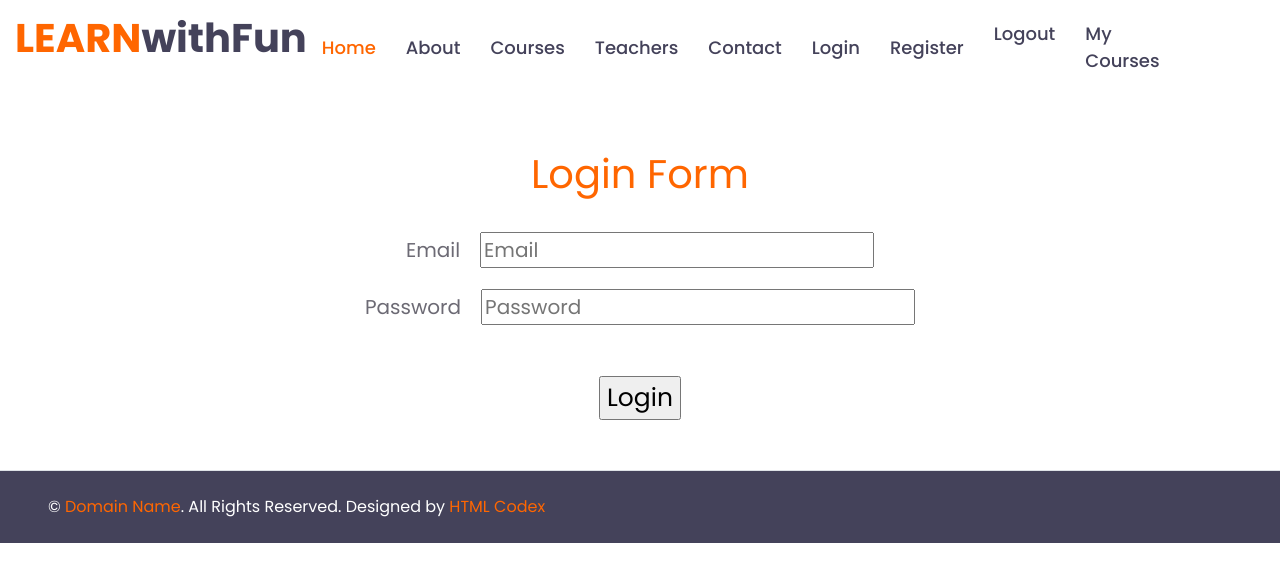
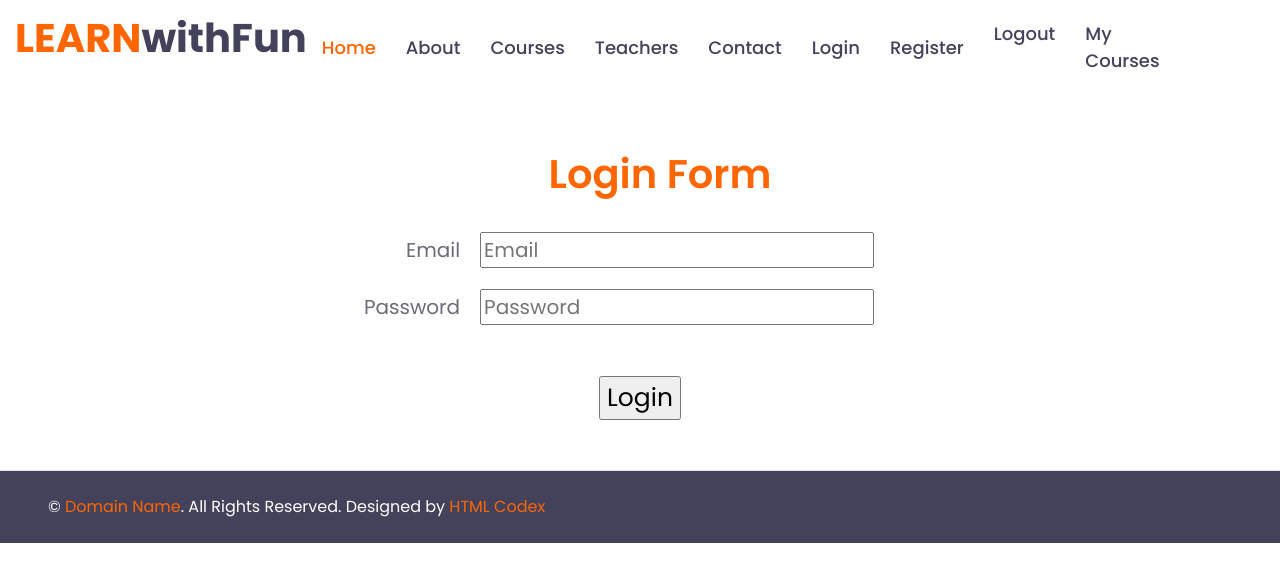
Before and after one commit to TeodorTod/Learn-With-Fun, a React (Create React App) app: page /login in a window 1280 px wide. Shown: the top 582 px of the page. Built offline with nearby package versions, Linux system fonts and the light colour scheme.

Commit message:
create login.css

```diff
--- a/src/components/Login/Login.css
+++ b/src/components/Login/Login.css
@@ -7,8 +7,10 @@
 
 legend {
     font-size: 40px;
+    font-weight: 600;
     padding-bottom: 20px;
     color: #FF6600;
+    padding-left: 40px;
 }
 
 label {
@@ -16,7 +18,7 @@ label {
 }
 
 #password {
-    padding-right: 42px;
+    margin-right: 42px;
 }
 
 #button-sub {
```
